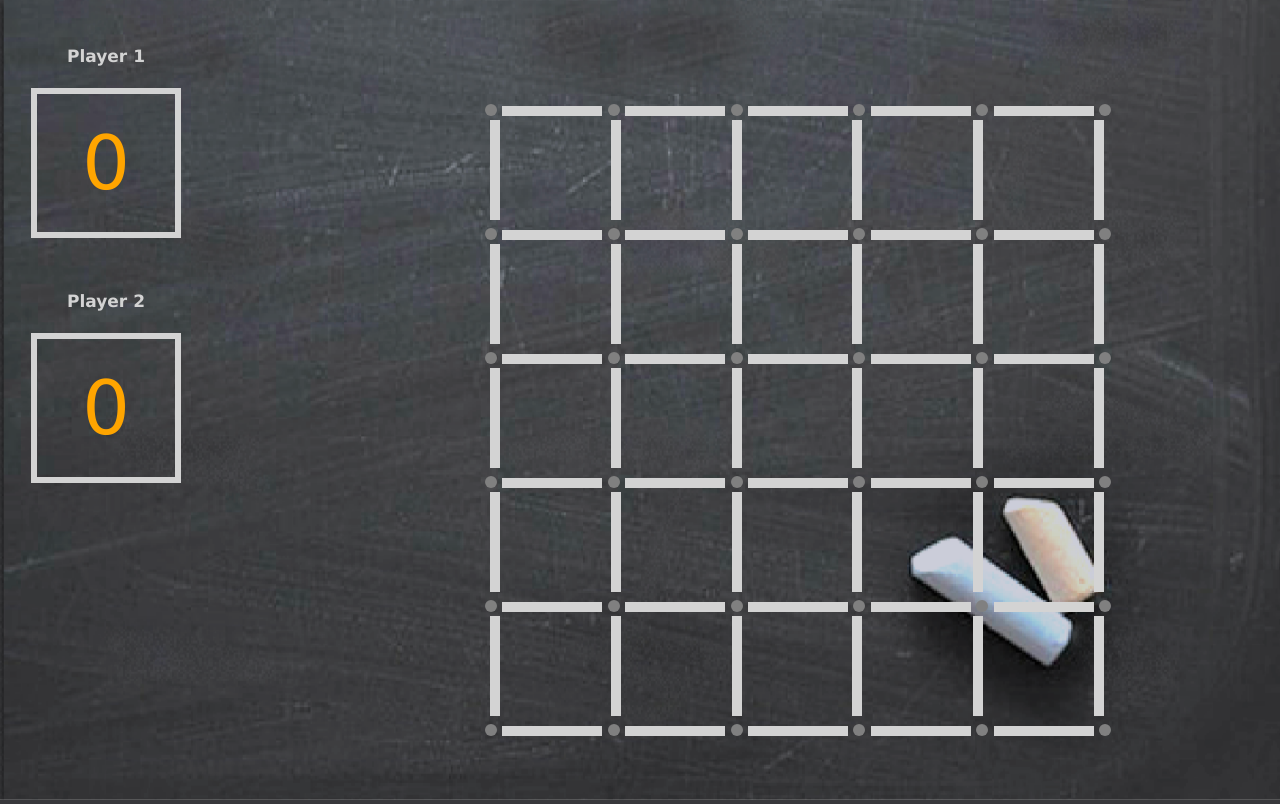
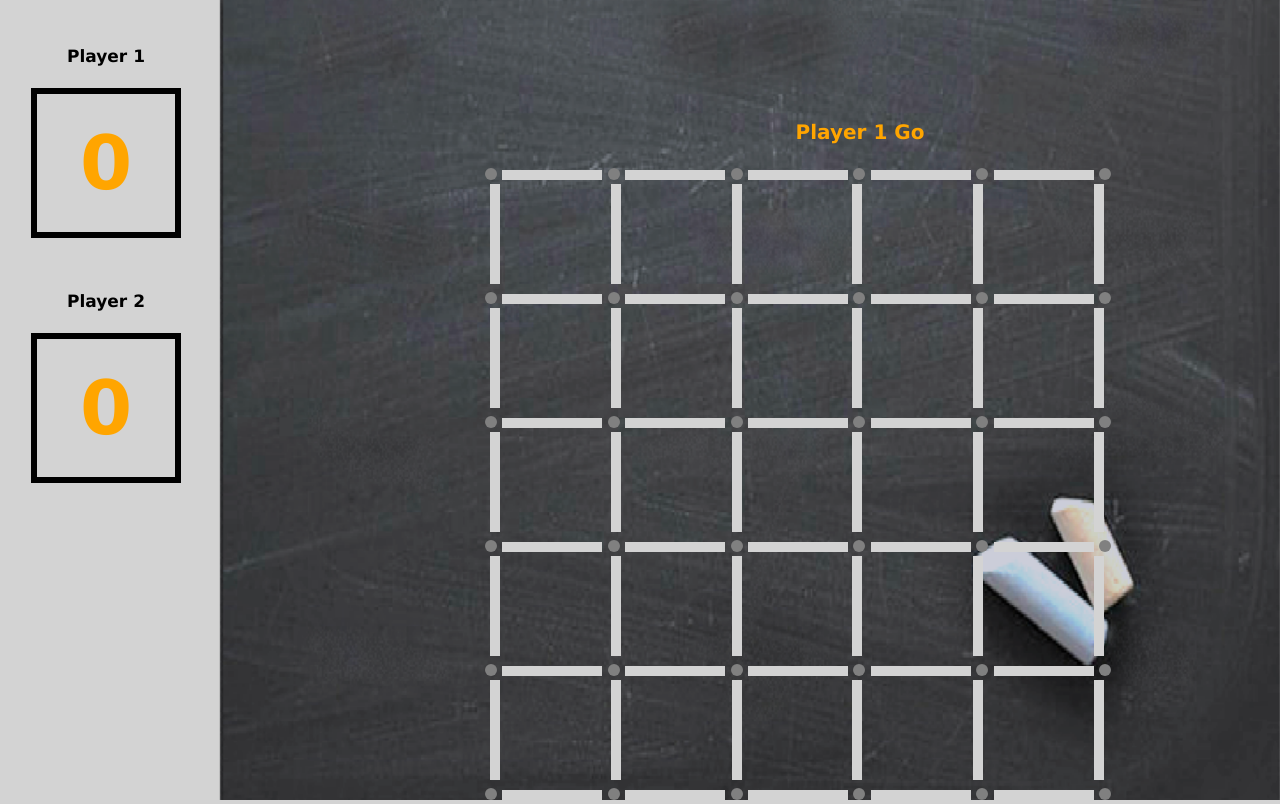
Before and after one commit to madeleinedoi/PlayDots, a PHP site: page /grid.html in a window 1280 px wide. Run offline with PHP 8.4, Linux system fonts and the light colour scheme.

Commit message:
Merge remote-tracking branch 'origin/master'
# Conflicts:
#	Sara.try.html

```diff
--- a/grid.html
+++ b/grid.html
@@ -6,6 +6,7 @@
 
     <title>Play Dots</title>
 
+<body style="background-color:lightgrey;">
 </head>
 
 
@@ -31,6 +32,7 @@
 
 <img src=chalkNEW.jpg class="bg">
 <div class="playfield">
+    <p align = "center"> Player 1 Go</p>
     <div id="hor1">
         <div class= "dothorizontal"></div>
         <div class= "linehorizontal row-0 col-0"></div>
--- a/main.js
+++ b/main.js
@@ -197,10 +197,13 @@ function currentTurn(){
   if(player){
      turn = "p1";
      player = !player;
+     // document.getElementById("p1Go").innerHTML = "Player 1 Go";
   }
   else{
       turn = "p2";
       player = !player;
+      // document.getElementById("p2Go").innerHTML = "Player 2 Go";
+
   }
 }
 
--- a/styles.css
+++ b/styles.css
@@ -173,6 +173,12 @@ h3{
     color:white;
     text-align: center;
 }
+h5{
+    text-align:center;
+    color:white;
+    font-family: Verdana, sans-serif;
+
+}
 * {
     box-sizing: border-box;
 }
@@ -223,6 +229,7 @@ position: fixed;
     position: fixed;
     height: 100%;
     width: 100%;
+    padding-left:220px;
 }
 
 .score-board {
@@ -237,7 +244,7 @@ position: fixed;
 .score {
     display: inline-block;
     padding: 15px;
-    color: lightgrey;
+    color: black;
     text-align: center;
 }
 .player-score{
@@ -247,11 +254,17 @@ position: fixed;
 }
 .player h4 {
     font-weight: bold;
-    color: lightgrey;
+    color: black;
     font: bold 20px Verdana, sans-serif;
 }
 .score-box {
-    border: 6px solid lightgrey;
+    border: 6px solid black;
     height: 150px;
     width: 150px;
 }
+p{
+    text-align: center;
+    font: bold 20px Verdana, sans-serif;
+    color: orange;
+
+}
```
